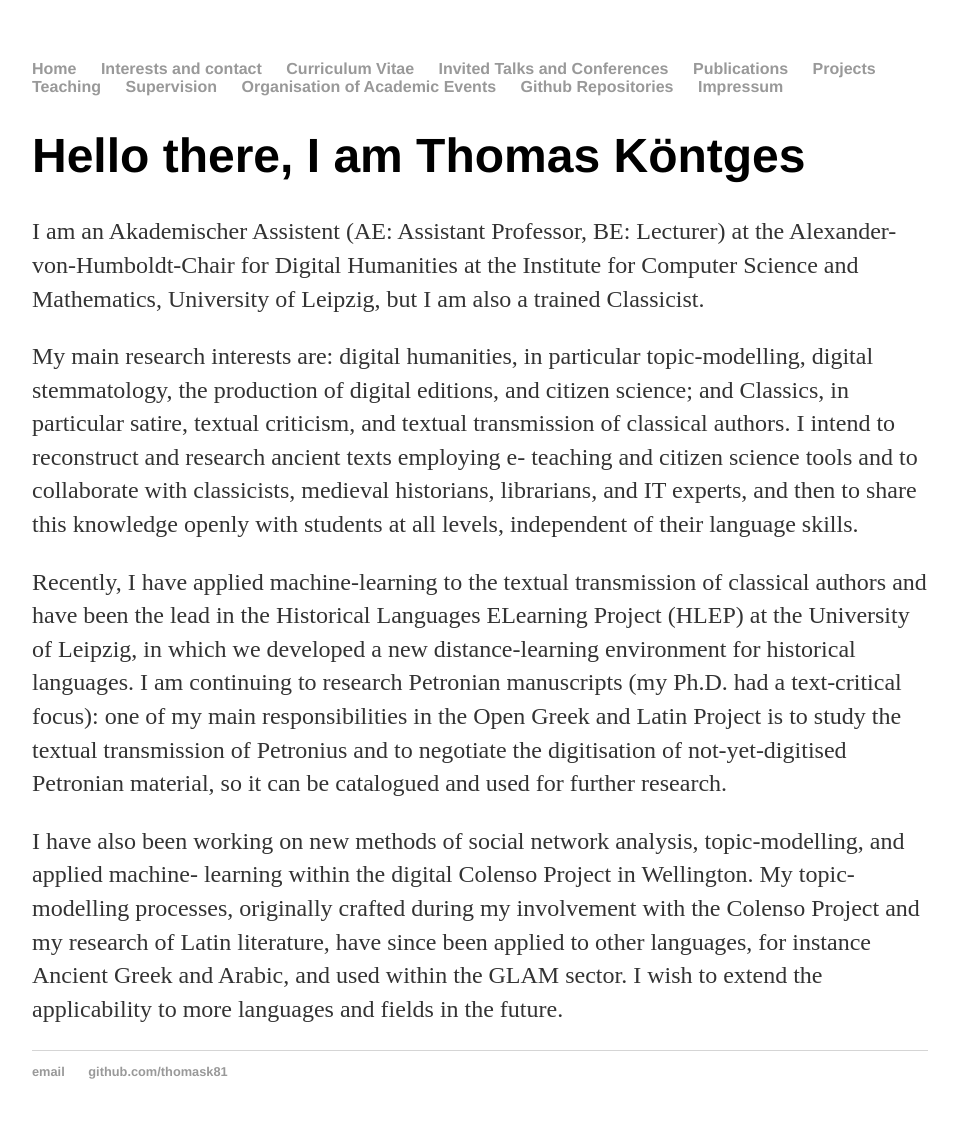
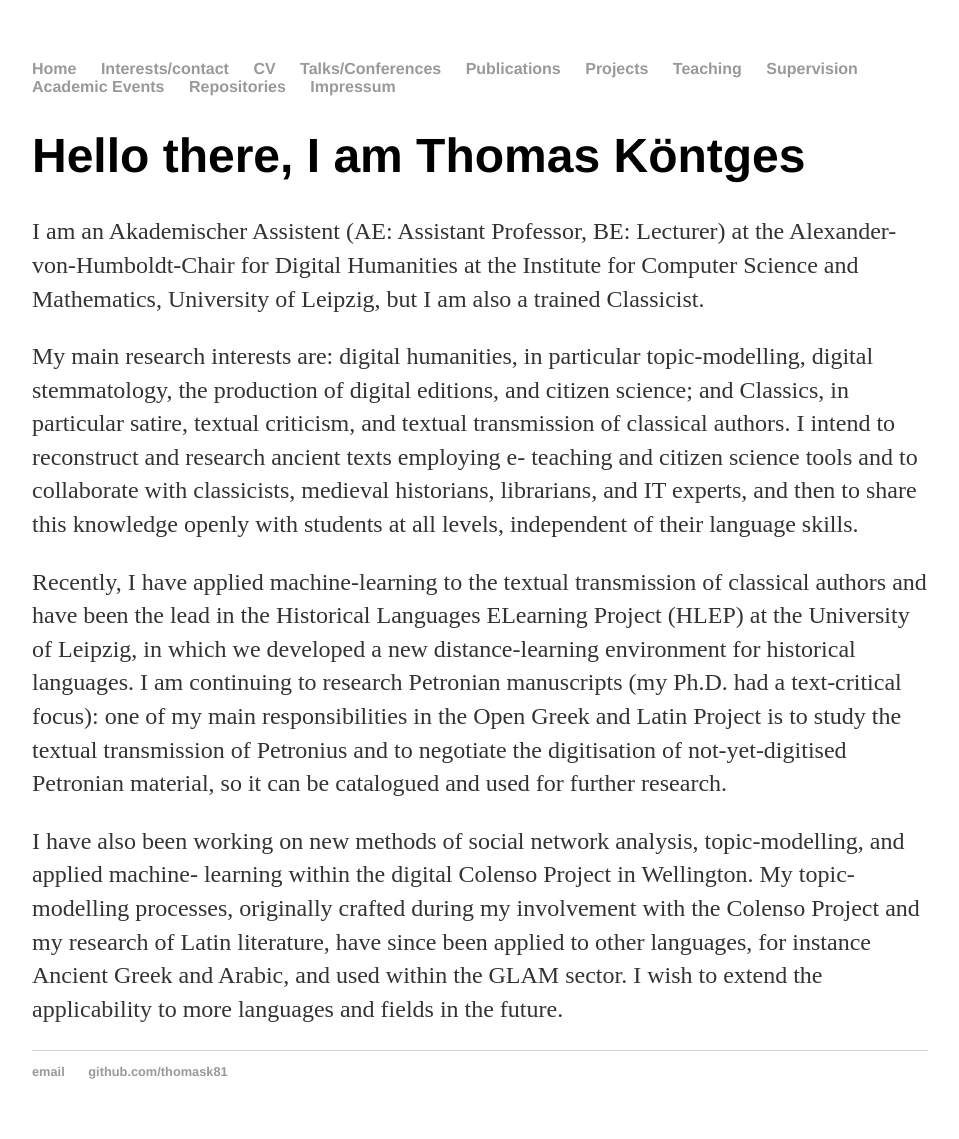
Before and after one commit to ThomasK81/thomask81.github.io, a Jekyll site: the page built from index.html, in a window 1280 px wide. Shown: the whole page, without its empty margins (160-1119 px from the left). Built offline with Jekyll 4.4.1, drawn with Linux system fonts in a browser that asks for light colours.

Commit message:
Update default.html

```diff
--- a/_layouts/default.html
+++ b/_layouts/default.html
@@ -9,15 +9,15 @@
 			<nav>
 	    		<ul>
 	        		<li><a href="/">Home</a></li>
-		        	<li><a href="/contact">Interests and contact</a></li>
-	        		<li><a href="/cv">Curriculum Vitae</a></li>
-	        		<li><a href="/talks">Invited Talks and Conferences</a></li>
+		        	<li><a href="/contact">Interests/contact</a></li>
+	        		<li><a href="/cv">CV</a></li>
+	        		<li><a href="/talks">Talks/Conferences</a></li>
 	        		<li><a href="/publications">Publications</a></li>
 	        		<li><a href="/projects">Projects</a></li>
 	        		<li><a href="/teaching">Teaching</a></li>
 	        		<li><a href="/supervision">Supervision</a></li>
-	        		<li><a href="/events">Organisation of Academic Events</a></li>
-	        		<li><a href="/repositories">Github Repositories</a></li>
+	        		<li><a href="/events">Academic Events</a></li>
+	        		<li><a href="/repositories">Repositories</a></li>
 	        		<li><a href="/impressum">Impressum</a></li>
 	        		</ul>
 			</nav>
```
